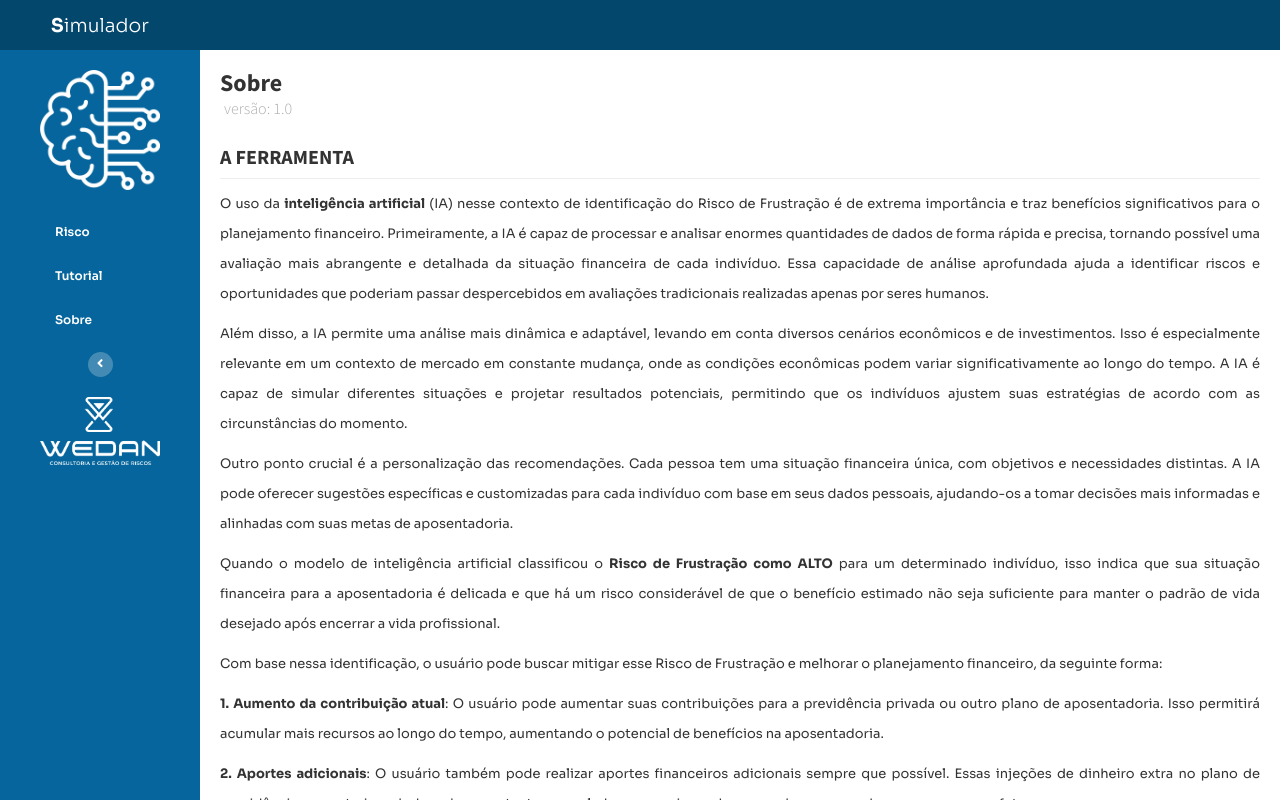
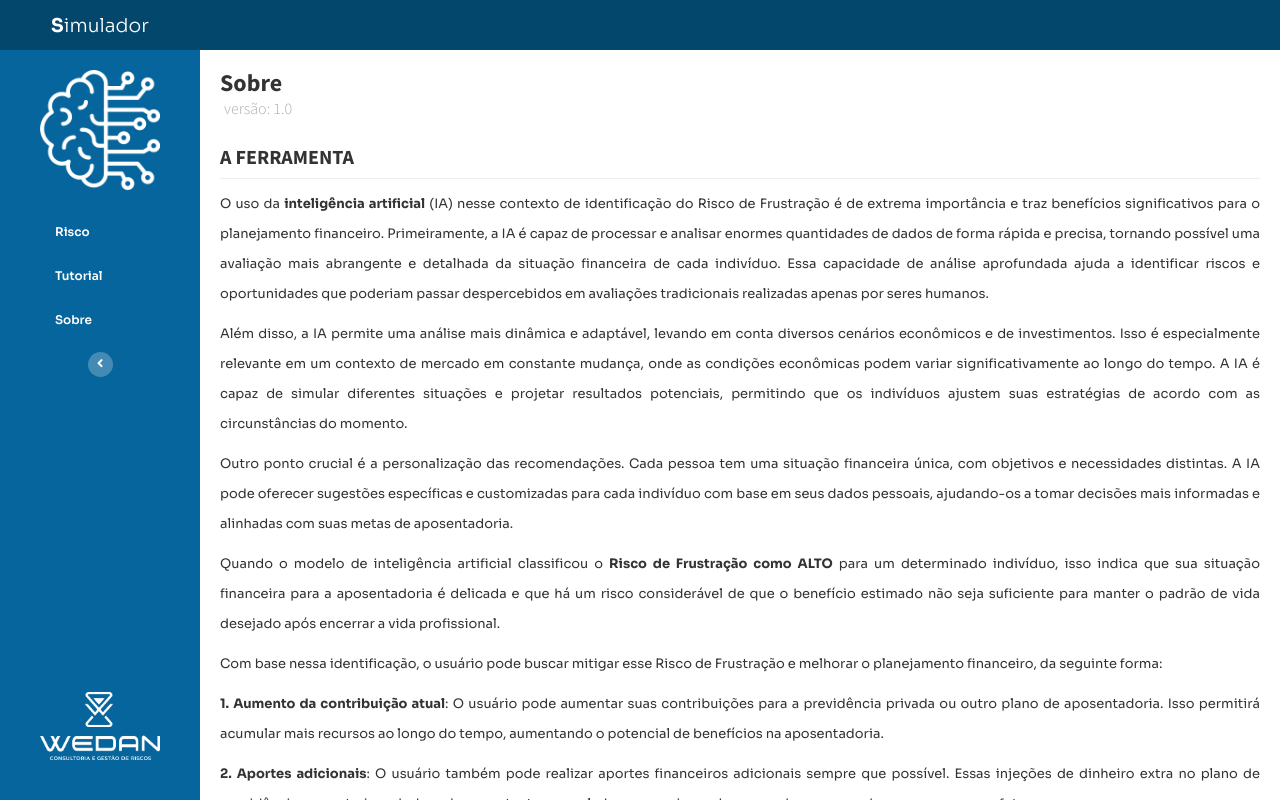
Before and after one commit to pa-tiq/riscofrustracao, a React (Create React App) app: page / in a window 1280 px wide. Both pictures are taken after a click on the button 25 px from the left and 204 px from the top of the page. Shown: the top 800 px of the page. Built offline with nearby package versions, Linux system fonts and the light colour scheme; a web font is replaced by a local one.

Commit message:
logo bottom

```diff
--- a/src/common/template/menu.css
+++ b/src/common/template/menu.css
@@ -43,3 +43,9 @@
   content: '\f104';
   padding-right: 0.25rem;
 }
+.logo-bottom{
+  position: absolute;
+  bottom: 2rem;
+  text-align: center;
+  width: 100%;
+}
--- a/src/common/template/menu.js
+++ b/src/common/template/menu.js
@@ -69,7 +69,7 @@ const Menu = () => {
         ></button>
       </div>
 
-      <div className='logo'>
+      <div className='logo logo-bottom'>
         <img src={require('../../assets/imgs/wedan_vertical.png')} />
       </div>
     </div>
```
Also changed, not shown: 1 other file (tests, documents, lock files or other folders).
